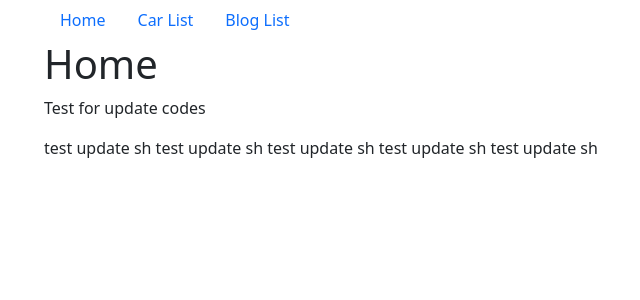
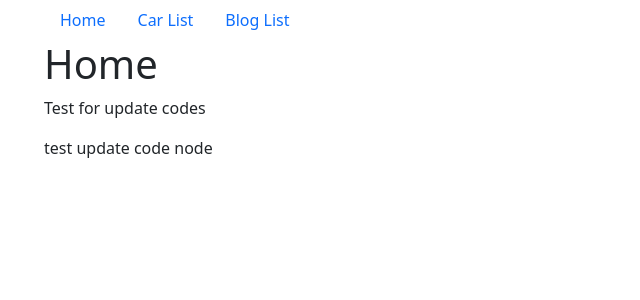
Before and after one commit to simonangel-fong/Django_Simple_CRUD, a Django app: page / in a window 1280 px wide. Shown: the top 300 px of the page, without its empty margins (38-678 px from the left). Run offline with Django 4.2, Linux system fonts and the light colour scheme.

Commit message:
Update index.html

```diff
--- a/demoProj/templates/index.html
+++ b/demoProj/templates/index.html
@@ -2,9 +2,5 @@
 <h1>Home</h1>
 <p>Test for update codes</p>
 
-test update sh
-test update sh
-test update sh
-test update sh
-test update sh
+test update code node
 {% endblock %}
```
